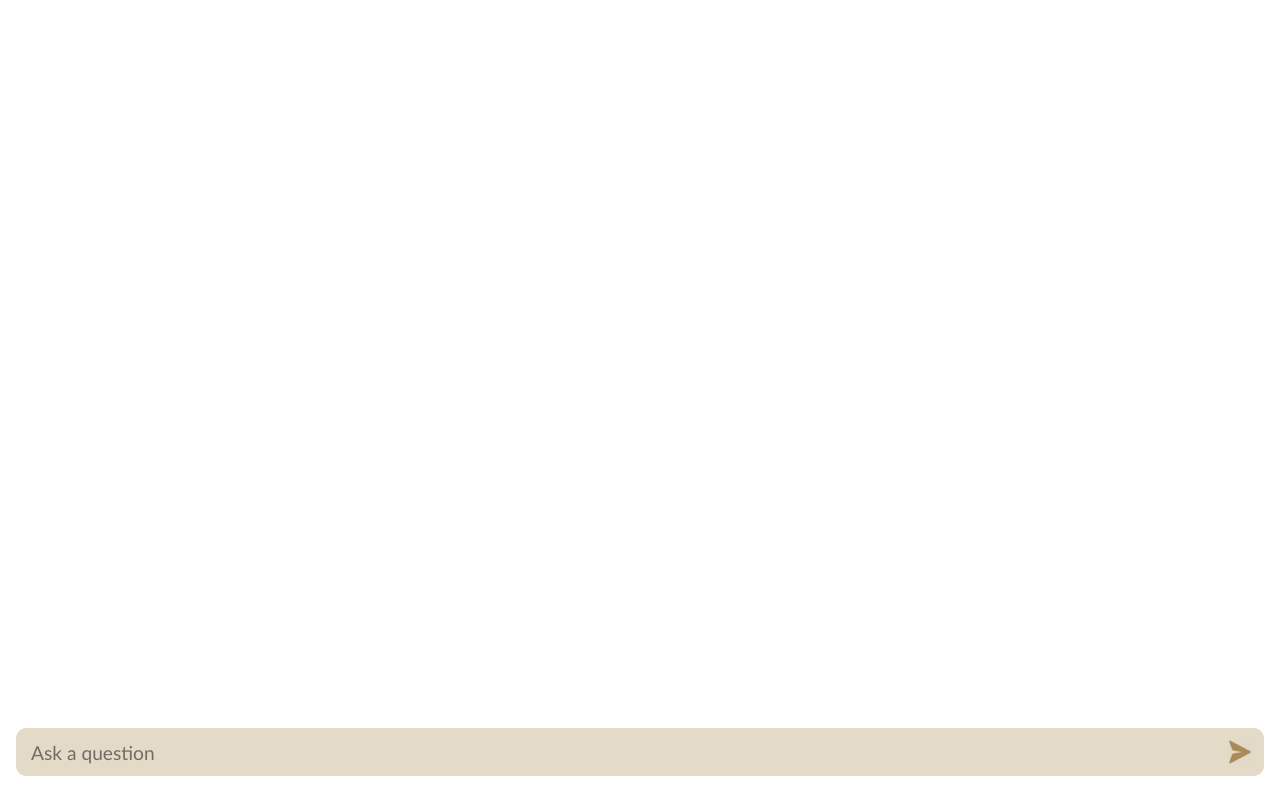
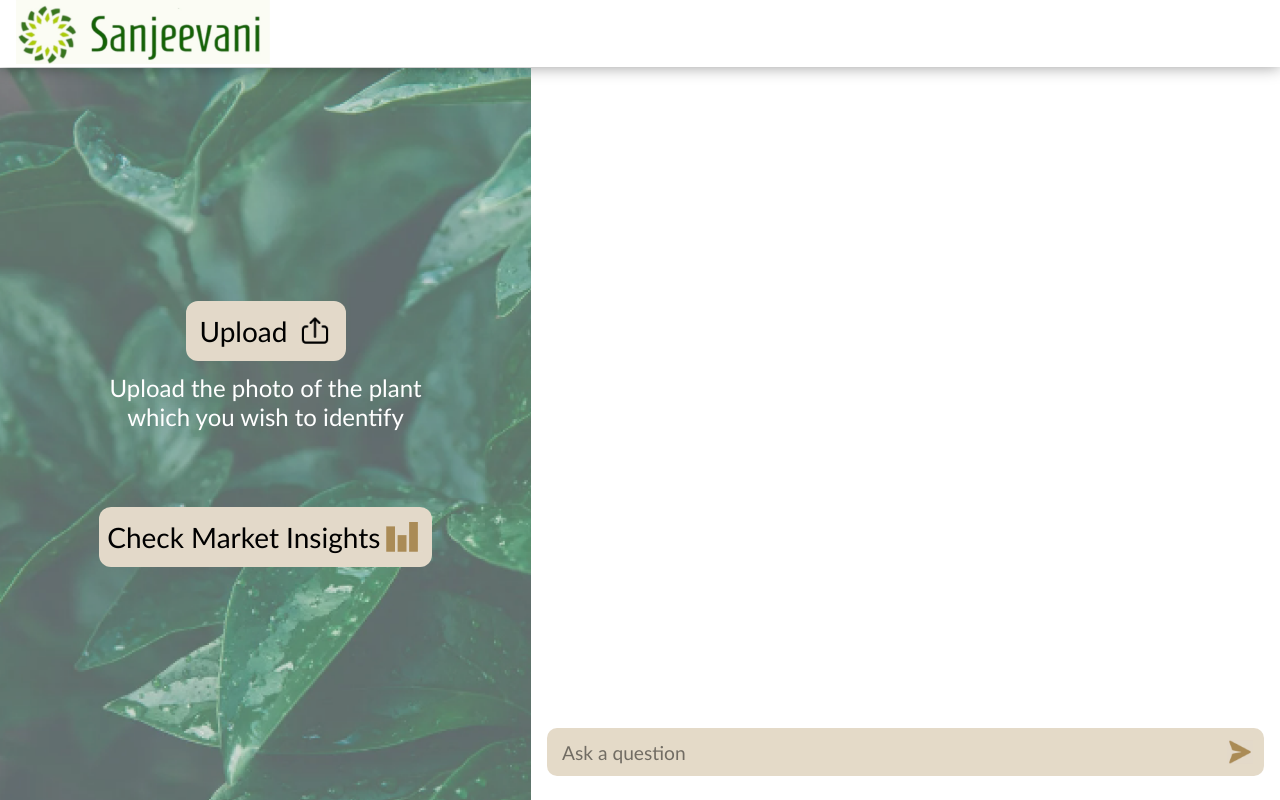
Before and after one commit to Neurexa/Sanjeevani, a Next.js app in the folder frontend/sanjeevani/: page / in a window 1280 px wide. Built offline with nearby package versions, Linux system fonts and the light colour scheme.

Commit message:
Chore : Recreated frontend folder

```diff
--- a/frontend/sanjeevani/src/app/layout.js
+++ b/frontend/sanjeevani/src/app/layout.js
@@ -15,6 +15,7 @@ export default function RootLayout({ children }) {
     <html lang="en">
       <GlobalContextProvider>
         <body className={inter.className}>
+          <Navbar />
           {children}
         </body>
       </GlobalContextProvider>
--- a/frontend/sanjeevani/src/app/page.js
+++ b/frontend/sanjeevani/src/app/page.js
@@ -4,9 +4,10 @@ import styles from "./page.module.css";
 import Chatbot from "@/components/Chatbot";
 
 export default function Home() {
-    return (
-        <main className={styles.main}>
-            <Chatbot />
-        </main>
-    );
+  return (
+    <main className={styles.main}>
+      <Aside />
+      <Chatbot />
+    </main>
+  );
 }
--- a/frontend/sanjeevani/src/app/page.module.css
+++ b/frontend/sanjeevani/src/app/page.module.css
@@ -1,7 +1,6 @@
 .main {
     display: grid;
-    /* grid-template-columns: 33.1875rem auto; */
-    grid-template-columns: 1fr;
+    grid-template-columns: 33.1875rem auto;
     grid-template-rows: calc(100vh - 4.25rem);
     margin-top: 4.25rem;
 }
--- a/frontend/sanjeevani/src/components/chatbot.module.css
+++ b/frontend/sanjeevani/src/components/chatbot.module.css
@@ -1,7 +1,7 @@
 /* --------------------------------------- Chat Section --------------------------------------- */
 
 .chatbot_frame {
-    grid-column: 1;
+    grid-column: 2;
     display: flex;
     justify-content: center;
     align-items: center;
```
Lines whose indentation alone changed are shown as unchanged.
